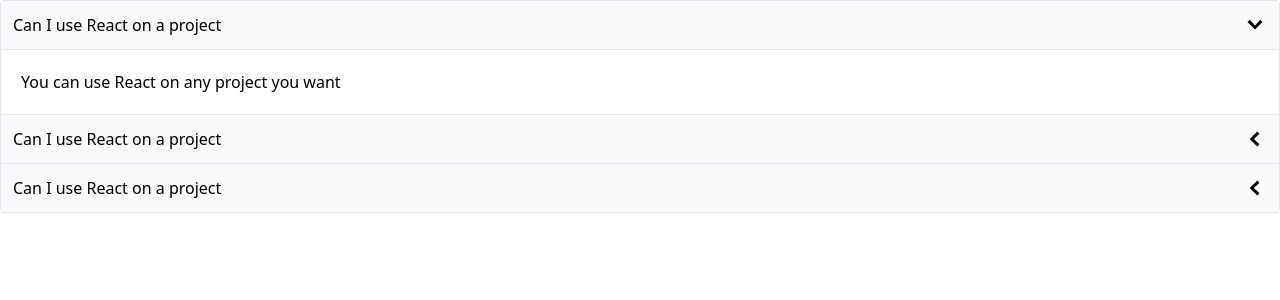
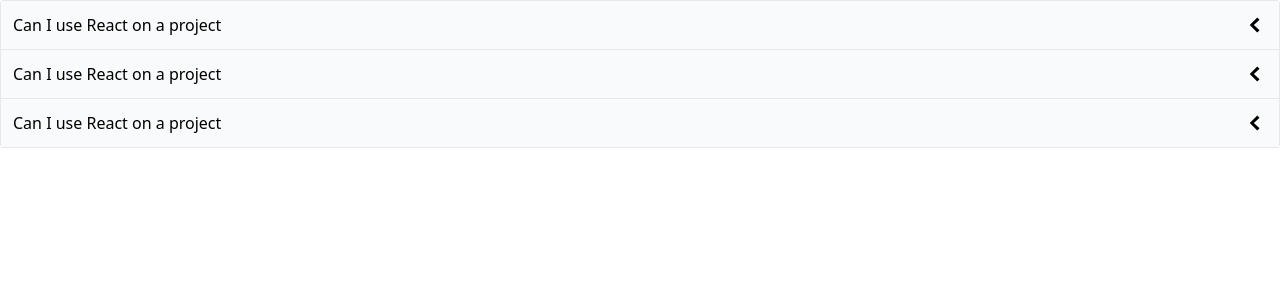
Before and after one commit to Pawelv9/comps, a React (Create React App) app: page / in a window 1280 px wide. Shown: the top 300 px of the page. Built offline with nearby package versions, Linux system fonts and the light colour scheme; the HTML template or start-up script is replaced by a standard one.

Commit message:
toggling panel collapse

```diff
--- a/src/components/Accordion.js
+++ b/src/components/Accordion.js
@@ -2,10 +2,14 @@
 import { GoChevronDown, GoChevronLeft } from 'react-icons/go'
 
 function Accordion({ items }) {
-  const [expandedIndex, setExpandedIndex] = useState(0)
+  const [expandedIndex, setExpandedIndex] = useState(-1)
 
   const handleClick = (nextIndex) => {
-    setExpandedIndex(nextIndex)
+    if (expandedIndex === nextIndex) {
+      setExpandedIndex(-1)
+    } else {
+      setExpandedIndex(nextIndex)
+    }
 }
 
   const renderedItems = items.map((item, index) => {
```
